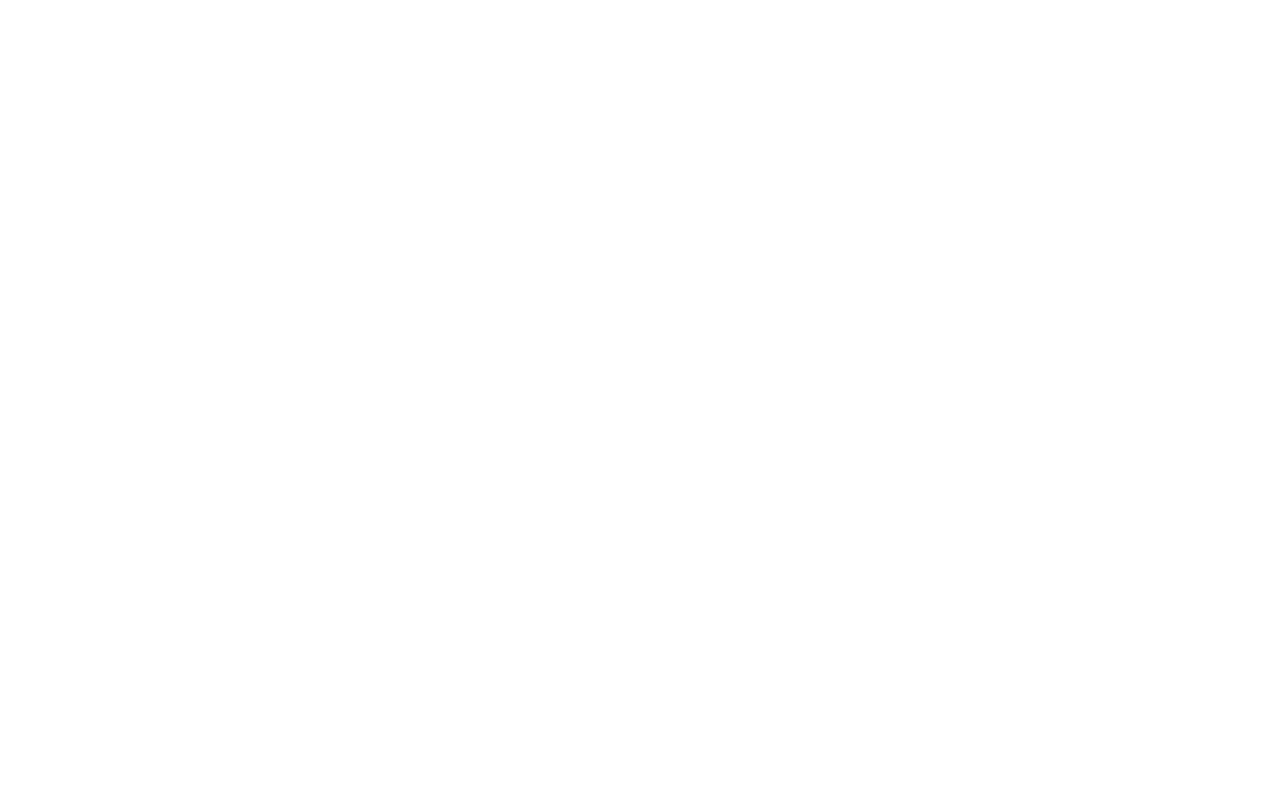
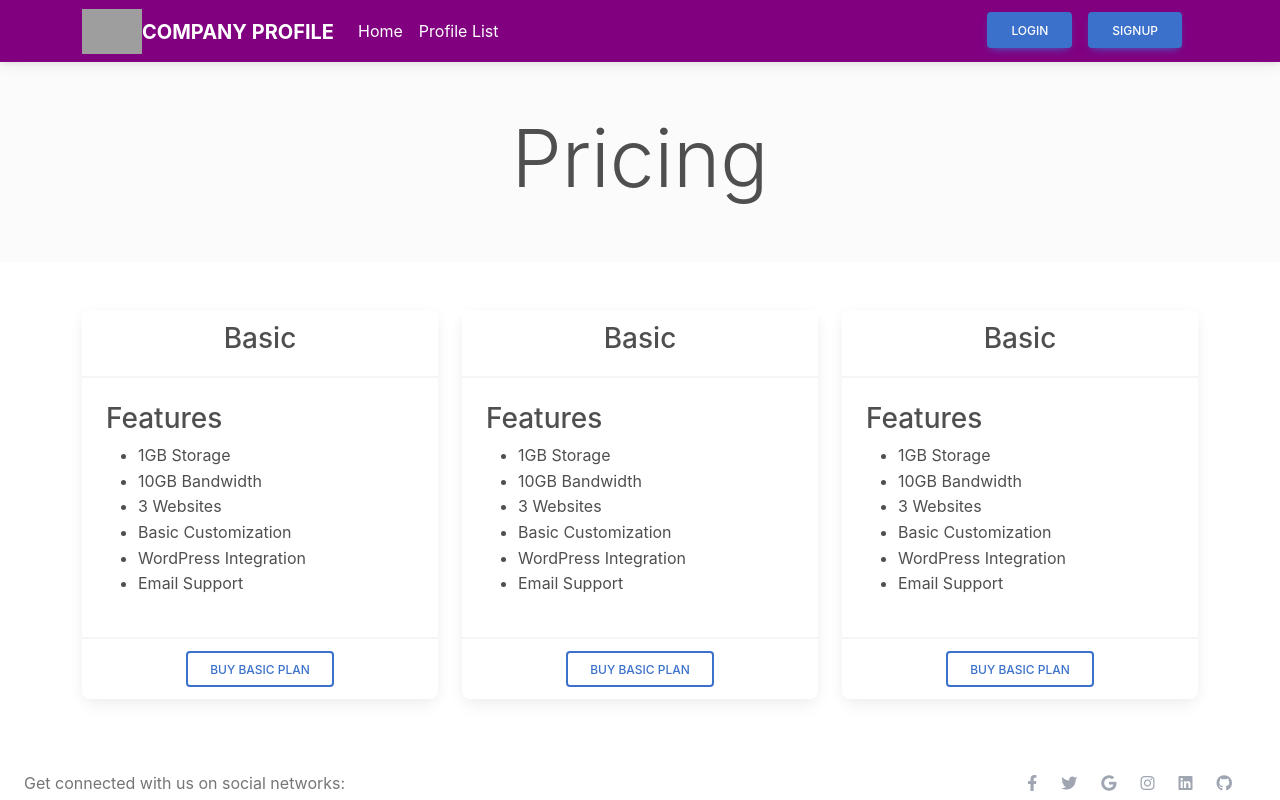
Before and after one commit to deepanshu340123/Manifeasto, a React (Create React App) app in the folder frontend/: page /main/pricing in a window 1280 px wide. Before the commit this address had no page. Shown: the top 800 px of the page. Built offline with nearby package versions, Linux system fonts and the light colour scheme; grey boxes are pictures that could not be loaded.

Commit message:
added pricing

```diff
--- a/frontend/src/App.js
+++ b/frontend/src/App.js
@@ -18,6 +18,7 @@
 import Main from './components/main';
 import User from './components/user';
 import CompanyDetails from './components/main/CompanyDetails';
+import Pricing from './components/main/Pricing';
 
 function App() {
   const [currentUser, setCurrentUser] = useState(JSON.parse(sessionStorage.getItem('user')));
@@ -29,6 +30,7 @@
 
           <Route path='/' element={<Navigate to='/main/homepage' />} />
           <Route element={<Main />} path='main'>
+            <Route element={<Pricing />} path='pricing' />
             <Route element={<Home />} path='homepage' />
             <Route element={<SignIn />} path='signin' />
             <Route element={<SignUp />} path='signup' />
--- /dev/null
+++ b/frontend/src/components/main/Footer.jsx
@@ -0,0 +1,88 @@
+import React from 'react'
+
+const Footer = () => {
+  return (
+    <footer className="text-center text-lg-start bg-white text-muted">
+          {/* Section: Social media */}
+          <section className="d-flex justify-content-center justify-content-lg-between p-4 border-bottom">
+            {/* Left */}
+            <div className="me-5 d-none d-lg-block">
+              <span>Get connected with us on social networks:</span>
+            </div>
+            {/* Left */}
+            {/* Right */}
+            <div>
+              <a href="" className="me-4 link-secondary">
+                <i className="fab fa-facebook-f" />
+              </a>
+              <a href="" className="me-4 link-secondary">
+                <i className="fab fa-twitter" />
+              </a>
+              <a href="" className="me-4 link-secondary">
+                <i className="fab fa-google" />
+              </a>
+              <a href="" className="me-4 link-secondary">
+                <i className="fab fa-instagram" />
+              </a>
+              <a href="" className="me-4 link-secondary">
+                <i className="fab fa-linkedin" />
+              </a>
+              <a href="" className="me-4 link-secondary">
+                <i className="fab fa-github" />
+              </a>
+            </div>
+            {/* Right */}
+          </section>
+          {/* Section: Social media */}
+          {/* Section: Links  */}
+          <section className="">
+            <div className="container text-center text-md-start mt-4">
+              {/* Grid row */}
+              {/* <div className="mt-3"> */}
+              {/* Grid column */}
+
+              {/* Grid column */}
+              {/* Grid column */}
+
+              {/* Grid column */}
+              {/* Grid column */}
+
+              {/* Grid column */}
+              {/* Grid column */}
+              <div className="col-md-4 col-lg-3 col-xl-3 mx-auto  mb-md-0 mb-4">
+                {/* Links */}
+                <h6 className="text-uppercase fw-bold mb-4 text-dark">Contact</h6>
+
+                <p>
+                  <i className="fas fa-home me-3" /> Lucknow, UP 226028, India
+                </p>
+                <p>
+                  <i className="fas fa-envelope me-3" />
+                  info@companyprofile.com
+                </p>
+                <p>
+                  <i className="fas fa-phone me-3" /> + 01 234 567 88
+                </p>
+                <p>
+                  <i className="fas fa-print me-3" /> + 01 234 567 89
+                </p>
+              </div>
+              {/* Grid column */}
+            </div>
+            {/* Grid row */}
+            {/* </div> */}
+          </section>
+          {/* Section: Links  */}
+          {/* Copyright */}
+          <div className="text-center p-4 bg-dark text-light" style={{ backgroundColor: 'rgba(0, 0, 0, 0.025)' }}>
+            © 2023 Copyright:
+            <span className="text-reset fw-bold">
+              <nbsp>Company Profile</nbsp>
+            </span>
+          </div>
+          {/* Copyright */}
+        </footer>
+  )
+}
+
+export default Footer
--- a/frontend/src/components/main/Home.jsx
+++ b/frontend/src/components/main/Home.jsx
@@ -52,90 +52,6 @@
 
       </div>
 
-      <>
-        {/* Footer */}
-        <footer className="text-center text-lg-start bg-white text-muted">
-          {/* Section: Social media */}
-          <section className="d-flex justify-content-center justify-content-lg-between p-4 border-bottom">
-            {/* Left */}
-            <div className="me-5 d-none d-lg-block">
-              <span>Get connected with us on social networks:</span>
-            </div>
-            {/* Left */}
-            {/* Right */}
-            <div>
-              <a href="" className="me-4 link-secondary">
-                <i className="fab fa-facebook-f" />
-              </a>
-              <a href="" className="me-4 link-secondary">
-                <i className="fab fa-twitter" />
-              </a>
-              <a href="" className="me-4 link-secondary">
-                <i className="fab fa-google" />
-              </a>
-              <a href="" className="me-4 link-secondary">
-                <i className="fab fa-instagram" />
-              </a>
-              <a href="" className="me-4 link-secondary">
-                <i className="fab fa-linkedin" />
-              </a>
-              <a href="" className="me-4 link-secondary">
-                <i className="fab fa-github" />
-              </a>
-            </div>
-            {/* Right */}
-          </section>
-          {/* Section: Social media */}
-          {/* Section: Links  */}
-          <section className="">
-            <div className="container text-center text-md-start mt-4">
-              {/* Grid row */}
-              {/* <div className="mt-3"> */}
-              {/* Grid column */}
-
-              {/* Grid column */}
-              {/* Grid column */}
-
-              {/* Grid column */}
-              {/* Grid column */}
-
-              {/* Grid column */}
-              {/* Grid column */}
-              <div className="col-md-4 col-lg-3 col-xl-3 mx-auto  mb-md-0 mb-4">
-                {/* Links */}
-                <h6 className="text-uppercase fw-bold mb-4 text-dark">Contact</h6>
-
-                <p>
-                  <i className="fas fa-home me-3" /> Lucknow, UP 226028, India
-                </p>
-                <p>
-                  <i className="fas fa-envelope me-3" />
-                  info@companyprofile.com
-                </p>
-                <p>
-                  <i className="fas fa-phone me-3" /> + 01 234 567 88
-                </p>
-                <p>
-                  <i className="fas fa-print me-3" /> + 01 234 567 89
-                </p>
-              </div>
-              {/* Grid column */}
-            </div>
-            {/* Grid row */}
-            {/* </div> */}
-          </section>
-          {/* Section: Links  */}
-          {/* Copyright */}
-          <div className="text-center p-4 bg-dark text-light" style={{ backgroundColor: 'rgba(0, 0, 0, 0.025)' }}>
-            © 2023 Copyright:
-            <span className="text-reset fw-bold">
-              <nbsp>Company Profile</nbsp>
-            </span>
-          </div>
-          {/* Copyright */}
-        </footer>
-        {/* Footer */}
-      </>
     </div>
   );
 };
--- /dev/null
+++ b/frontend/src/components/main/Pricing.jsx
@@ -0,0 +1,85 @@
+import React from 'react'
+
+const Pricing = () => {
+  return (
+    <div>
+        <header className='bg-light'>
+            <div className='container py-5'>
+                    <h1 className='display-1 text-center'>Pricing</h1>
+            </div>
+        </header>
+        <div className='container my-5'>
+            <div className='row mt-5'>
+                <div className='col-md-4'>
+                    <div className='card'>
+                        <div className="card-header">
+                            <h3 className='text-center'>Basic</h3>
+                        </div>
+                        <div className="card-body">
+                            <h3>Features</h3>
+
+                            <ul>
+                                <li>1GB Storage</li>
+                                <li>10GB Bandwidth</li>
+                                <li>3 Websites</li>
+                                <li>Basic Customization</li>
+                                <li>WordPress Integration</li>
+                                <li>Email Support</li>
+                            </ul>
+                        </div>
+                        <div className="card-footer text-center">
+                            <a href="https://buy.stripe.com/test_4gw8zOakI1LM6FW8wy" className="btn btn-outline-primary">Buy Basic Plan</a>
+                        </div>
+                    </div>
+                </div>
+                <div className='col-md-4'>
+                    <div className='card'>
+                        <div className="card-header">
+                            <h3 className='text-center'>Basic</h3>
+                        </div>
+                        <div className="card-body">
+                            <h3>Features</h3>
+
+                            <ul>
+                                <li>1GB Storage</li>
+                                <li>10GB Bandwidth</li>
+                                <li>3 Websites</li>
+                                <li>Basic Customization</li>
+                                <li>WordPress Integration</li>
+                                <li>Email Support</li>
+                            </ul>
+                        </div>
+                        <div className="card-footer text-center">
+                            <a href="https://buy.stripe.com/test_4gw8zOakI1LM6FW8wy" className="btn btn-outline-primary">Buy Basic Plan</a>
+                        </div>
+                    </div>
+                </div>
+                <div className='col-md-4'>
+                    <div className='card'>
+                        <div className="card-header">
+                            <h3 className='text-center'>Basic</h3>
+                        </div>
+                        <div className="card-body">
+                            <h3>Features</h3>
+
+                            <ul>
+                                <li>1GB Storage</li>
+                                <li>10GB Bandwidth</li>
+                                <li>3 Websites</li>
+                                <li>Basic Customization</li>
+                                <li>WordPress Integration</li>
+                                <li>Email Support</li>
+                            </ul>
+                        </div>
+                        <div className="card-footer text-center">
+                            <a href="https://buy.stripe.com/test_4gw8zOakI1LM6FW8wy" className="btn btn-outline-primary">Buy Basic Plan</a>
+                        </div>
+                    </div>
+                </div>
+            </div>
+        </div>
+    </div>
+  )
+}
+
+export default Pricing
--- a/frontend/src/components/main/index.js
+++ b/frontend/src/components/main/index.js
@@ -1,12 +1,14 @@
 import React from 'react'
 import { Outlet } from 'react-router-dom'
 import Navbar from './Navbar'
+import Footer from './Footer'
 
 const Main = () => {
   return (
     <div>
         <Navbar />
         <Outlet />
+        <Footer />
     </div>
   )
 }
```
